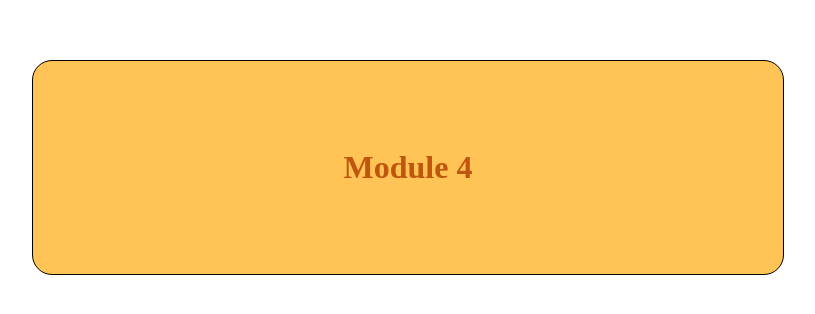
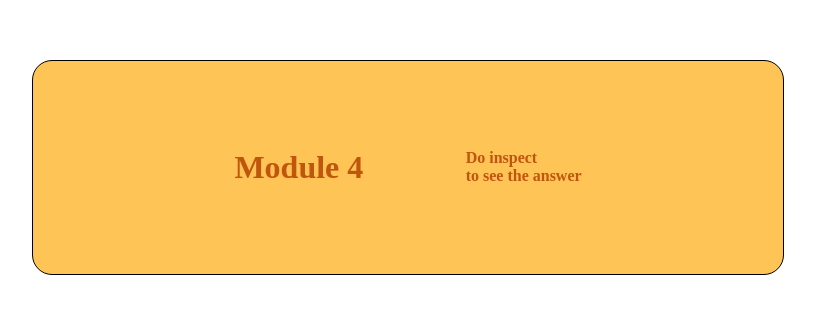
Before and after one commit to YogishaKP/yogishakp.github.io, a plain HTML site: page HTML_CSS_JAVASCRIPT/index_4.html in a window 1280 px wide. Shown: the part 180-494 px from the top of the page, without its empty margins (232-1047 px from the left). Drawn offline with Linux system fonts and the light colour scheme.

Commit message:
updated_module_4

```diff
--- a/HTML_CSS_JAVASCRIPT/index_4.html
+++ b/HTML_CSS_JAVASCRIPT/index_4.html
@@ -25,9 +25,15 @@
             border: 1px solid black;
             border-radius: 20px;
         }
+        p{
+            padding: 4vw;
+            color: rgb(192, 85, 14);
+            font-weight: bold;
+        }
     </style>
     <div>
         <h1>Module 4</h1>
+        <p>Do inspect <br> to see the answer</p>
     </div>
 </body>
 </html>
```
